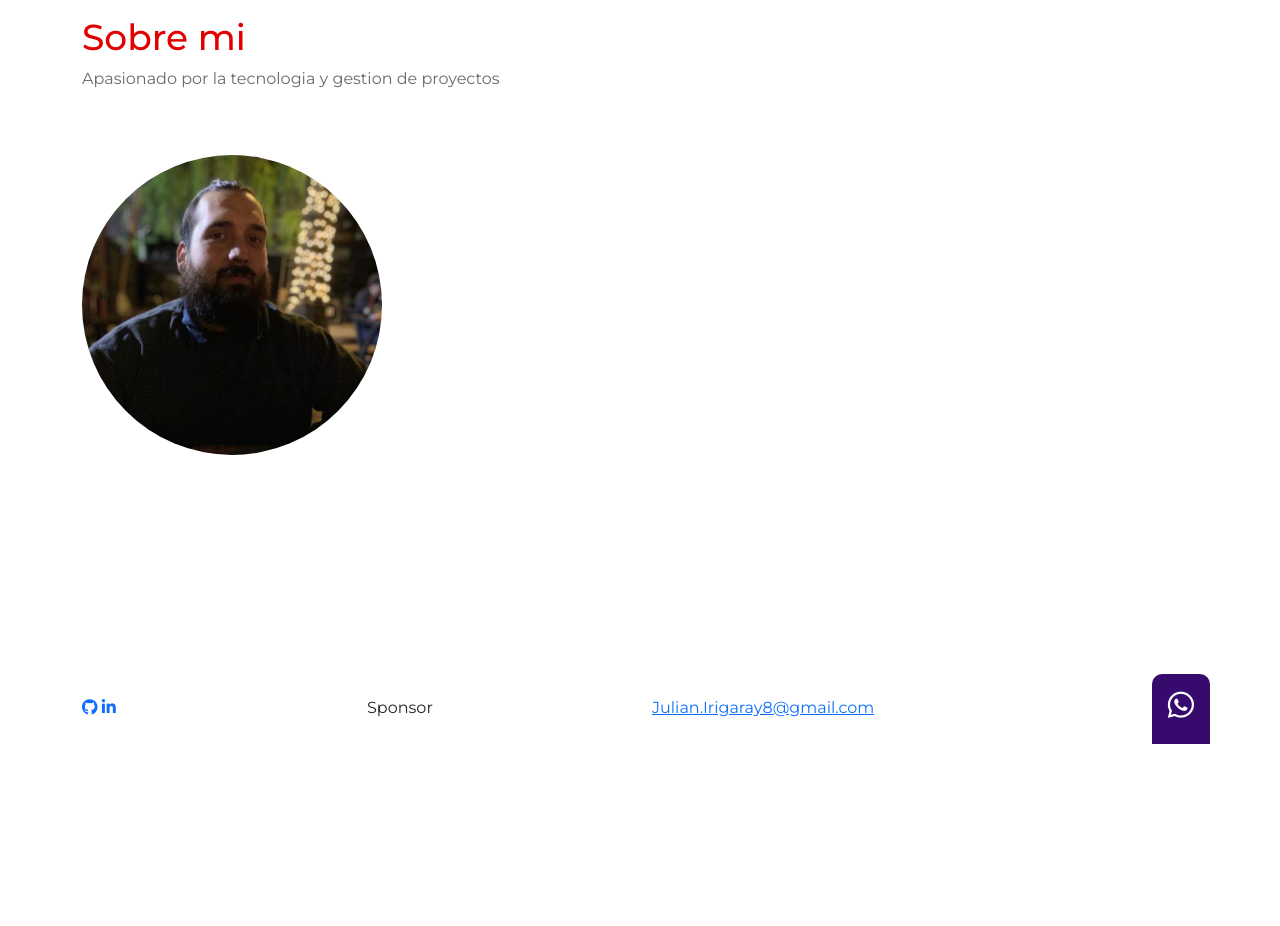
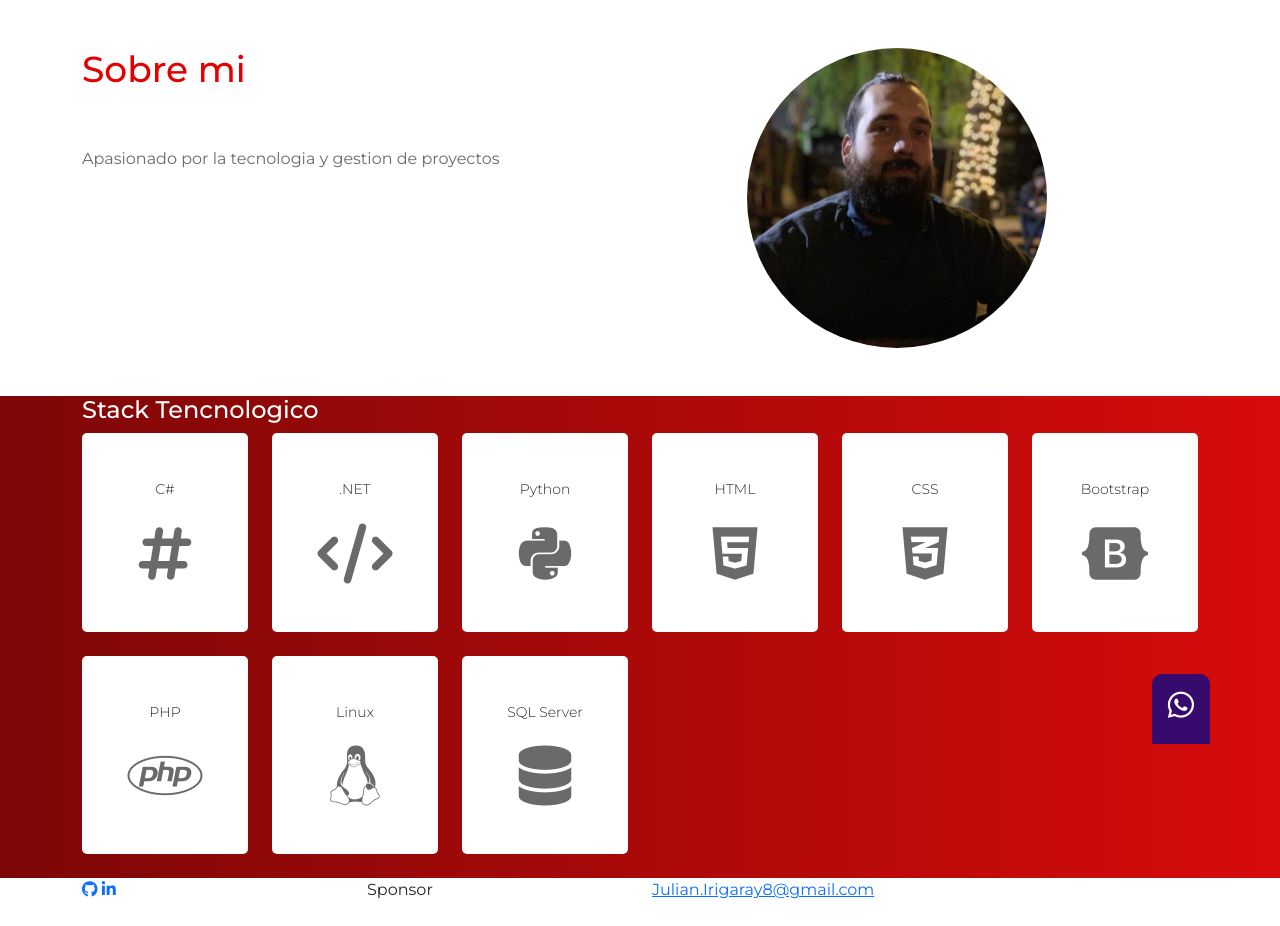
Before and after one commit to GonzaloIri/Portfolio01, a PHP site: page /sobre-mi.html in a window 1280 px wide. Shown: the part 56-982 px from the top of the page. Before the commit the page ends 800 px from the top, so only its background shows below. Run offline with PHP 8.4, Linux system fonts and the light colour scheme.

Commit message:
Agregue laburito

```diff
--- a/css/estilos.css
+++ b/css/estilos.css
@@ -163,6 +163,39 @@ footer .fa-whatsapp {
     border-radius: 600px;
     height: 300px;
 }
+#stack{
+
+    background: rgb(125, 7, 7);
+    background: linear-gradient(90deg, rgba(125, 7, 7, 1) 0%, rgba(215, 11, 11, 1) 100%);
+}
+
+#stack h2 {
+    color: white;
+    font-size: 24px;
+}
+
+#stack h3 {
+
+    font-size: 14px;
+    color:#282828;
+    font-weight: 300 ;
+}
+#stack .tecnologia{
+    font-size: 60px;
+    color:#6A6A6A;
+
+}
+
+#stack .tecnologia{
+    background-color: white;
+    text-align: center;
+    border-radius: 5px;
+}
+#experiencia i, #formacion i{
+
+    font-size: 50px;
+
+}
 
 @media (max-width:750px) {
 
--- a/sobre-mi.html
+++ b/sobre-mi.html
@@ -52,18 +52,87 @@
       </div>
     </nav>
   </header>
-  <main class="container">
+  <main >
+    <section class="container" id="descripcion">
     <div class="row">
-      <div class="col-12 pt-3 pb-5">
-        <h1>Sobre mi</h1>
+      <div class="col-12 col-sm-7">
+        <h1 class="pb-5 pt-5">Sobre mi</h1>
         <p>Apasionado por la tecnologia y gestion de proyectos</p>
       </div>
-      <div class="col-12 col-sm-4">
-        <img src="images/GonzaloIri.jpg" alt="" class="Gonzalo Irigaray" id="fotoPerfil">
-
-
+      <div class="col-10 col-sm-3 py-5 pe-5 d-none d-sm-block">
+        <img src="images/GonzaloIri.jpg" alt="Gonzalo Irigaray" id="fotoPerfil">
       </div>
     </div>
+  </section>
+  <section>
+    <section id="stack">
+      <div class="container">
+        <div class="row">
+          <div class="col-12">
+            <h2>
+              Stack Tencnologico
+            </h2>
+          </div>
+          <div class="col-6 col-sm-2">
+            <div class="tecnologia mb-4">
+              <h3 class="pt-5 pb-1">C#</h3>
+              <i class="fa-solid fa-hashtag pb-5"></i>
+            </div>
+          </div>
+          <div class="col-6 col-sm-2">
+            <div class="tecnologia mb-4">
+              <h3 class="pt-5 pb-1">.NET</h3>
+              <i class="fa-solid fa-code pb-5"></i>
+            </div>
+          </div>
+          <div class="col-6 col-sm-2">
+            <div class="tecnologia mb-4">
+              <h3 class="pt-5 pb-1">Python</h3>
+              <i class="fa-brands fa-python pb-5"></i>
+            </div>
+          </div>
+          <div class="col-6 col-sm-2">
+            <div class="tecnologia mb-4">
+              <h3 class="pt-5 pb-1">HTML</h3>
+              <i class="fa-brands fa-html5 pb-5"></i>
+            </div>
+          </div>
+          <div class="col-6 col-sm-2">
+            <div class="tecnologia mb-4">
+              <h3 class="pt-5 pb-1">CSS</h3>
+              <i class="fa-brands fa-css3-alt pb-5"></i>
+            </div>
+          </div>
+          <div class="col-6 col-sm-2">
+            <div class="tecnologia mb-4">
+              <h3 class="pt-5 pb-1">Bootstrap</h3>
+              <i class="fa-brands fa-bootstrap pb-5"></i>
+            </div>
+          </div>
+          <div class="col-6 col-sm-2">
+            <div class="tecnologia mb-4">
+              <h3 class="pt-5 pb-1">PHP</h3>
+              <i class="fa-brands fa-php pb-5"></i>
+            </div>
+          </div>
+          <div class="col-6 col-sm-2">
+            <div class="tecnologia mb-4">
+              <h3 class="pt-5 pb-1">Linux</h3>
+              <i class="fa-brands fa-linux pb-5"></i>
+            </div>
+          </div>
+          <div class="col-6 col-sm-2">
+            <div class="tecnologia mb-4">
+              <h3 class="pt-5 pb-1">SQL Server</h3>
+              <i class="fa-solid fa-database pb-5"></i>
+            </div>
+          </div>
+
+        </div>
+      </div>
+
+    </section>
+  </section>
     </main>
     <footer class="container mt-auto pb-4">
 
```
